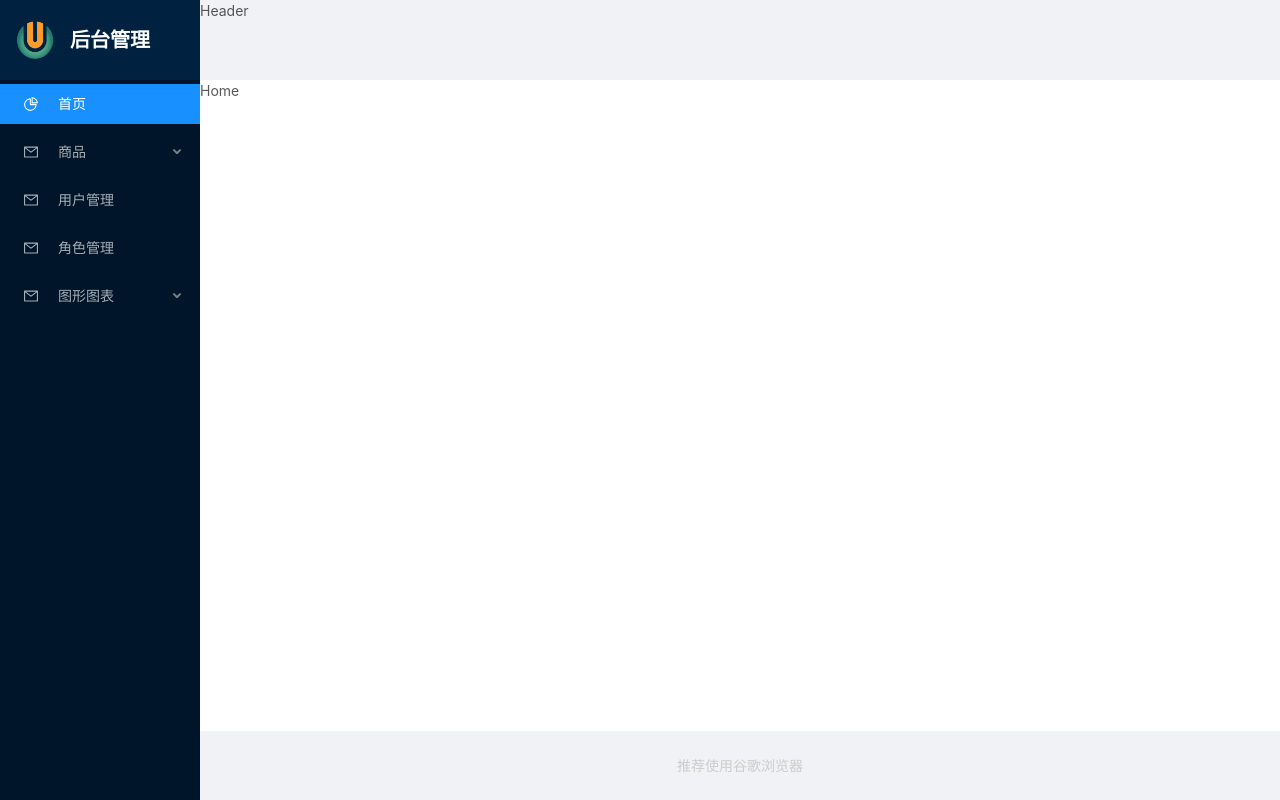
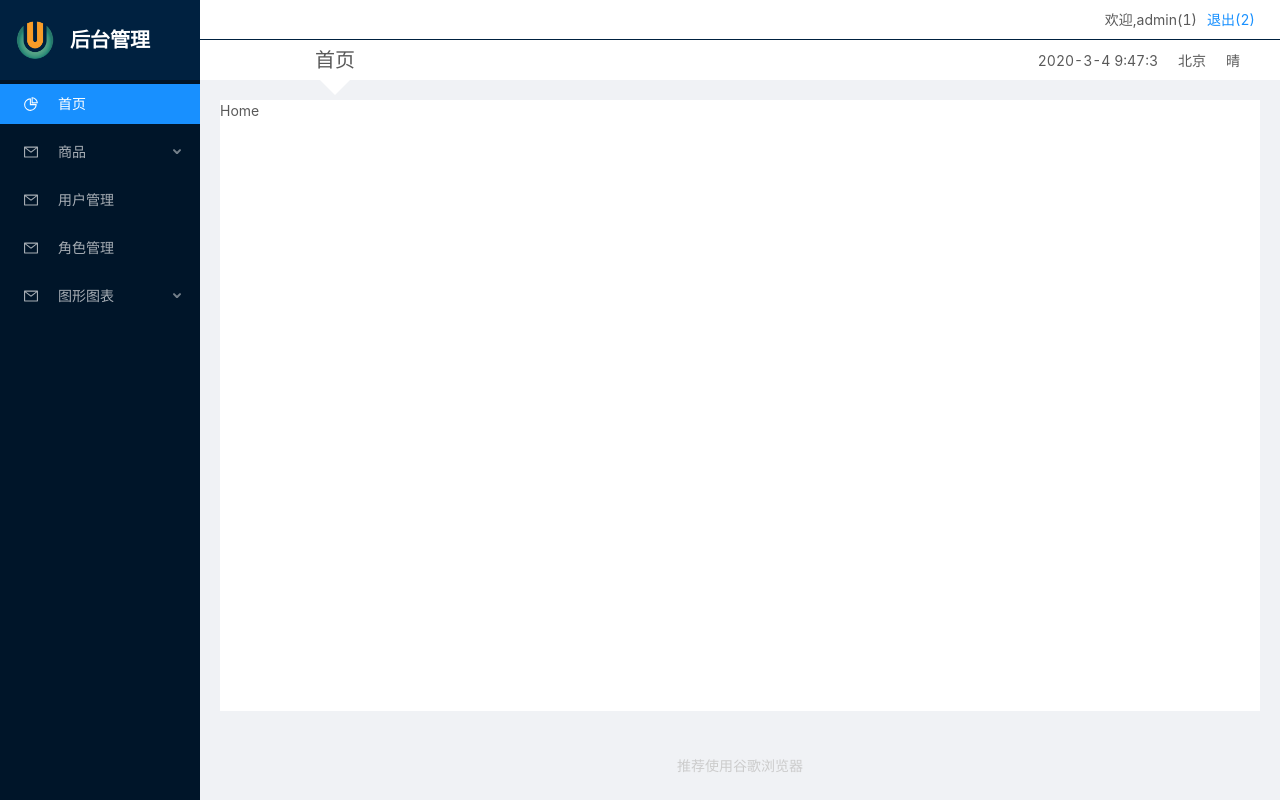
Before and after one commit to zhuty1996/my-app2, a React (Create React App) app in the folder my-app2/: page /home in a window 1280 px wide. Built offline with nearby package versions, Linux system fonts and the light colour scheme.

Commit message:
header组件动态显示时间和标题

```diff
--- a/my-app2/package.json
+++ b/my-app2/package.json
@@ -10,6 +10,7 @@
     "antd-mobile": "^2.3.1",
     "babel-plugin-import": "^1.13.0",
     "customize-cra": "^0.9.1",
+    "jsonp": "^0.2.1",
     "less": "^3.11.1",
     "less-loader": "^5.0.0",
     "react": "^16.13.0",
--- a/my-app2/src/components/header/header.css
+++ b/my-app2/src/components/header/header.css
@@ -1,3 +1,44 @@
 .header {
   height: 80px;
+  background-color: white;
 }
+.header .header-top {
+  height: 40px;
+  line-height: 40px;
+  text-align: right;
+  padding-right: 25px;
+  border-bottom: 1px solid #002140;
+}
+.header .header-top span {
+  margin-right: 10px;
+}
+.header .header-bottom {
+  height: 40px;
+  display: flex;
+  align-items: center;
+}
+.header .header-bottom .header-bottom-left {
+  position: relative;
+  width: 25%;
+  text-align: center;
+  font-size: 20px;
+}
+.header .header-bottom .header-bottom-left::after {
+  content: '';
+  position: absolute;
+  right: 50%;
+  top: 100%;
+  transform: translateX(50%);
+  border-top: 20px solid white;
+  border-right: 20px solid transparent;
+  border-bottom: 20px solid transparent;
+  border-left: 20px solid transparent;
+}
+.header .header-bottom .header-bottom-right {
+  width: 75%;
+  text-align: right;
+  padding-right: 30px;
+}
+.header .header-bottom .header-bottom-right span {
+  margin: 0 10px;
+}
--- a/my-app2/src/components/header/header.js
+++ b/my-app2/src/components/header/header.js
@@ -1,12 +1,65 @@
 import React, { Component } from 'react'
+import {withRouter} from 'react-router-dom'
+
 import './header.less'
+import formateDate from '../../utils/date'
+import menuCofig from '../../config/menuConfig'
 
-export default class Header extends Component {
+class Header extends Component {
+    state ={
+        currentTime : formateDate(Date.now())
+    }
+    getTime = () => {
+        // 每隔1s获取当前时间，并更新状态数据currentTime
+        setInterval( () => {
+            const currentTime = formateDate(Date.now())
+            this.setState({currentTime})
+        },1000)
+    }
+    getTitle = () => {
+        const path = this.props.location.pathname
+        let title
+        //如果当前path与key一样，则取他的title
+        menuCofig.forEach(item => {
+            if(item.key === path){
+                title = item.title
+            }else if (item.children){
+                //在所有子item中查找符合条件的
+                const cItem = item.children.find(cItem => cItem.key === path)
+                //如果有值说明才有匹配的
+                if(cItem){
+                    title = cItem.title
+                }
+            }
+        })
+        return title
+    }
+        //一般执行异步操作：发请求/启动定时器
+    componentDidMount(){
+        //获取当前时间
+        this.getTime()
+    }
     render() {
+        const titleH1 = this.getTitle()
         return (
             <div className='header'>
-                Header
+                <div className='header-top'>
+                    <span>欢迎,admin(1)</span>
+                    <a >退出(2)</a>
+                </div>
+                <div className='header-bottom'>
+                    <div className='header-bottom-left'>
+                    {titleH1}
+                    </div>
+                    <div className='header-bottom-right'>
+                        <span>{this.state.currentTime}</span>
+                        <span>北京</span>
+                        <span>晴</span>
+                    </div>
+                </div>
             </div>
         )
     }
 }
+
+export default withRouter(Header)
--- a/my-app2/src/components/header/header.less
+++ b/my-app2/src/components/header/header.less
@@ -1,3 +1,44 @@
 .header{
     height: 80px;
+    background-color: white;
+    .header-top{
+        height: 40px;
+        line-height: 40px;
+        text-align: right;
+        padding-right: 25px;
+        border-bottom: 1px solid #002140;
+        span{
+            margin-right: 10px;
+        }
+    }
+    .header-bottom{
+        height: 40px;
+        display: flex;
+        align-items: center;
+        .header-bottom-left{
+            position: relative;
+            width: 25%;
+            text-align: center;
+            font-size: 20px;
+            &::after{
+                content: '';
+                position: absolute;
+                right: 50%;
+                top: 100%;
+                transform: translateX(50%);
+                border-top: 20px solid white;
+                border-right: 20px solid transparent;
+                border-bottom: 20px solid transparent;
+                border-left: 20px solid transparent;
+            }
+        }
+        .header-bottom-right{
+            width: 75%;
+            text-align: right;
+            padding-right: 30px;
+            span{
+                margin: 0 10px;
+            }
+        }
+    }
 }
--- a/my-app2/src/pages/admin/admin.js
+++ b/my-app2/src/pages/admin/admin.js
@@ -26,7 +26,7 @@ export default class Admin extends Component {
                 </Sider>
                 <Layout>
                     <Header>Header</Header>
-                    <Content style={{backgroundColor: 'white'}}>
+                    <Content style={{margin: 20, backgroundColor: '#fff'}}>
                         <Switch>
                             <Route path='/home' component={Home}/>
                             <Route path='/category' component={Category}/>
--- /dev/null
+++ b/my-app2/src/utils/date.js
@@ -0,0 +1,10 @@
+
+export default function formateDate(time) {
+    if(!time){
+        return ''
+    }
+    let date = new Date(time)
+    return (
+        date.getFullYear() + '-' + (date.getMonth()+1) + '-' + date.getDate() + ' ' + date.getHours() + ':' + date.getMinutes() + ':' + date.getSeconds()
+    )
+}
```
Also changed, not shown: 2 other files (tests, documents, lock files or other folders).
